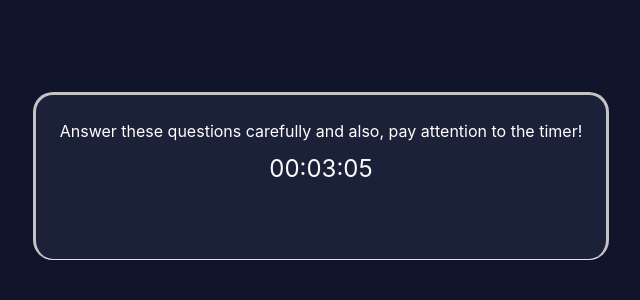
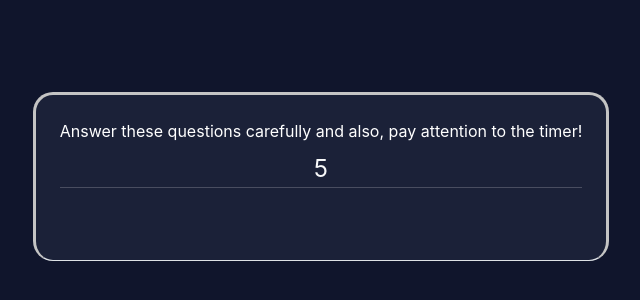
Before and after one commit to navidmadannezhad/my-react-exercise, a React (Vite) app in the folder quiz-app/: page / in a window 1280 px wide. Shown: the part 224-524 px from the top of the page, without its empty margins (319-959 px from the left). Built offline with nearby package versions, Linux system fonts and the light colour scheme.

Commit message:
going to rewrite the whole timer

```diff
--- a/quiz-app/public/css/main.css
+++ b/quiz-app/public/css/main.css
@@ -27,4 +27,8 @@ div.questionbox-component {
   border-radius: 20px;
   background-color: #1b2138;
 }
+
+div.questionbox-component div.box-header {
+  border-bottom: 1px solid rgba(255, 255, 255, 0.2);
+}
 /*# sourceMappingURL=main.css.map */
--- a/quiz-app/public/css/main.scss
+++ b/quiz-app/public/css/main.scss
@@ -21,4 +21,8 @@ div.questionbox-component{
     border: 3px solid rgb(196, 196, 196);
     border-radius: 20px;
     background-color: #1b2138;
+
+    div.box-header{
+        border-bottom: 1px solid rgba(255,255,255,0.2);
+    }
 }
--- a/quiz-app/src/components/QuestionBox.jsx
+++ b/quiz-app/src/components/QuestionBox.jsx
@@ -1,16 +1,17 @@
 import Timer from "./Timer";
+import TestTimer from "./TestTimer";
 
 const QuestionBox = () => {
 
-
+    console.log("question box rendered");
 
     return (
-        <div className="questionbox-component border-bottom">
-            <div className="box-header p-4 text-center">
+        <div className="questionbox-component border-bottom p-4">
+            <div className="box-header text-center">
                 <div className="message mb-2">
                     Answer these questions carefully and also, pay attention to the timer!
                 </div>
-                <Timer />
+                <TestTimer />
             </div>
 
             <div className="box-main p-4">
--- /dev/null
+++ b/quiz-app/src/components/TestTimer.jsx
@@ -0,0 +1,23 @@
+import React, { useEffect, useState } from "react";
+
+const TestTimer = () => {
+
+    const [seconds, setSeconds] = useState(10);
+
+    useEffect(() => {
+        let timer = setInterval(() => {
+            setSeconds(function(seconds){
+                console.log(seconds);
+                return seconds - 1;
+            });
+        }, 1000)
+    }, []);
+
+    return (
+        <div className="timer-component text-light">
+            { seconds }
+        </div>
+    )
+}
+
+export default TestTimer;
--- a/quiz-app/src/components/Timer.jsx
+++ b/quiz-app/src/components/Timer.jsx
@@ -1,21 +1,20 @@
 import React, { useEffect, useState } from "react";
-
-const required_hours = 0;
-const required_minutes = 3;
-const required_seconds = 10;
 
 const Timer = () => {
 
-    const [seconds, setSeconds] = useState(required_seconds);
-    const [minutes, setMinutes] = useState(required_minutes);
-    const [hours, setHours] = useState(required_hours);
+    const [seconds, setSeconds] = useState(10);
+    const [minutes, setMinutes] = useState(3);
+    const [hours, setHours] = useState(0);
 
     const lowerSeconds = () => {
-        if(seconds <= 0){
+        if(seconds === 0){
+            console.log("second is -!");
             setSeconds(59);
             lowerMinutes();
         }else{
-            setSeconds(seconds - 1)
+            setSeconds(function(seconds){
+                return seconds - 1;
+            })
         }
     }
 
@@ -24,7 +23,9 @@ const Timer = () => {
             setMinutes(59);
             lowerHours();
         }else{
-            setMinutes(minutes - 1)
+            setMinutes(function(minutes){
+                return minutes - 1;
+            })
         }
     }
 
@@ -33,7 +34,9 @@ const Timer = () => {
             setHours(24);
             lowerMinutes();
         }else{
-            setHours(hours - 1)
+            setHours(function(hours){
+                return hours - 1;
+            })
         }
     }
 
@@ -53,10 +56,10 @@ const Timer = () => {
         if(hours == 0 && minutes == 0 && seconds == 0){
             stopTimer(timer);
         }
-    });
+    }, []);
 
     return (
-        <div className="timer-component text-light font">
+        <div className="timer-component text-light">
             {
                 String(hours).length == 1 ? (
                     <span>
--- a/quiz-app/src/main.jsx
+++ b/quiz-app/src/main.jsx
@@ -4,7 +4,5 @@ import App from './App'
 import './index.css'
 
 ReactDOM.createRoot(document.getElementById('root')).render(
-  <React.StrictMode>
     <App />
-  </React.StrictMode>
 )
```
Also changed, not shown: 1 other file (tests, documents, lock files or other folders).
